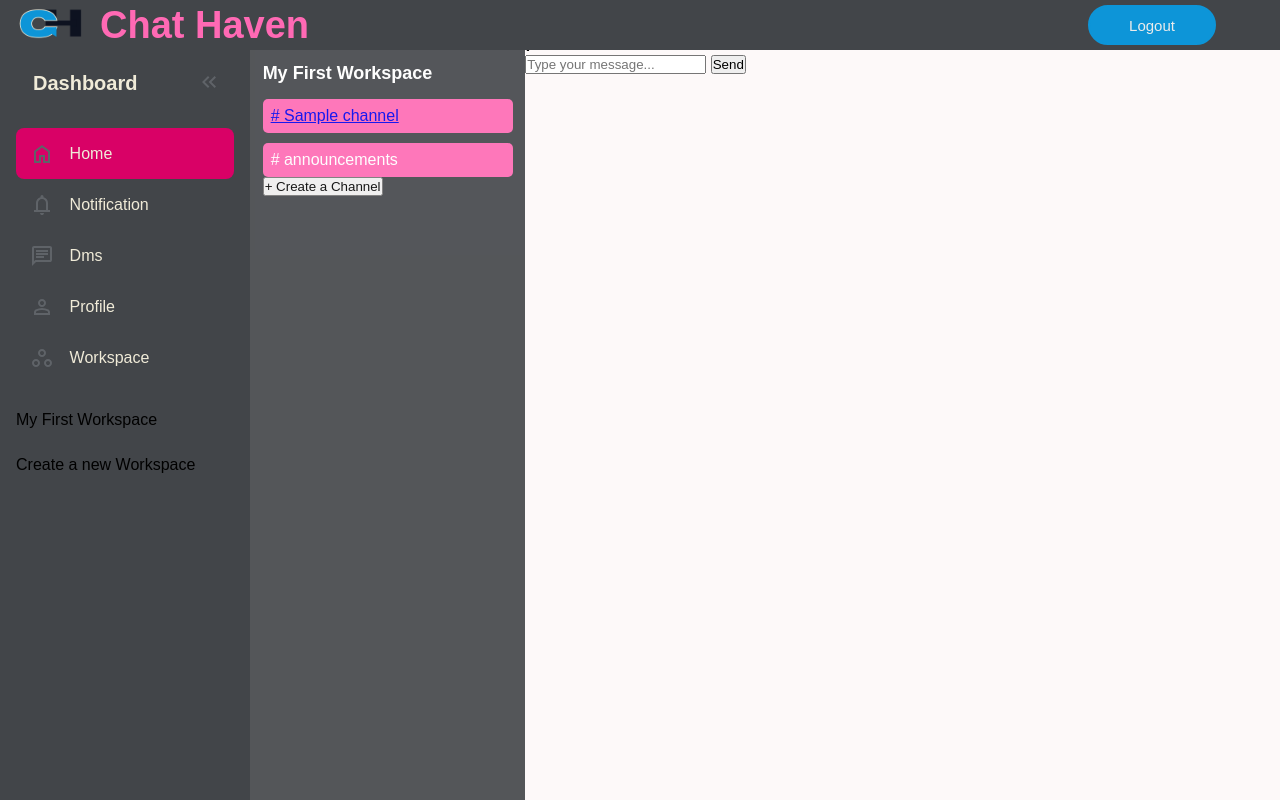
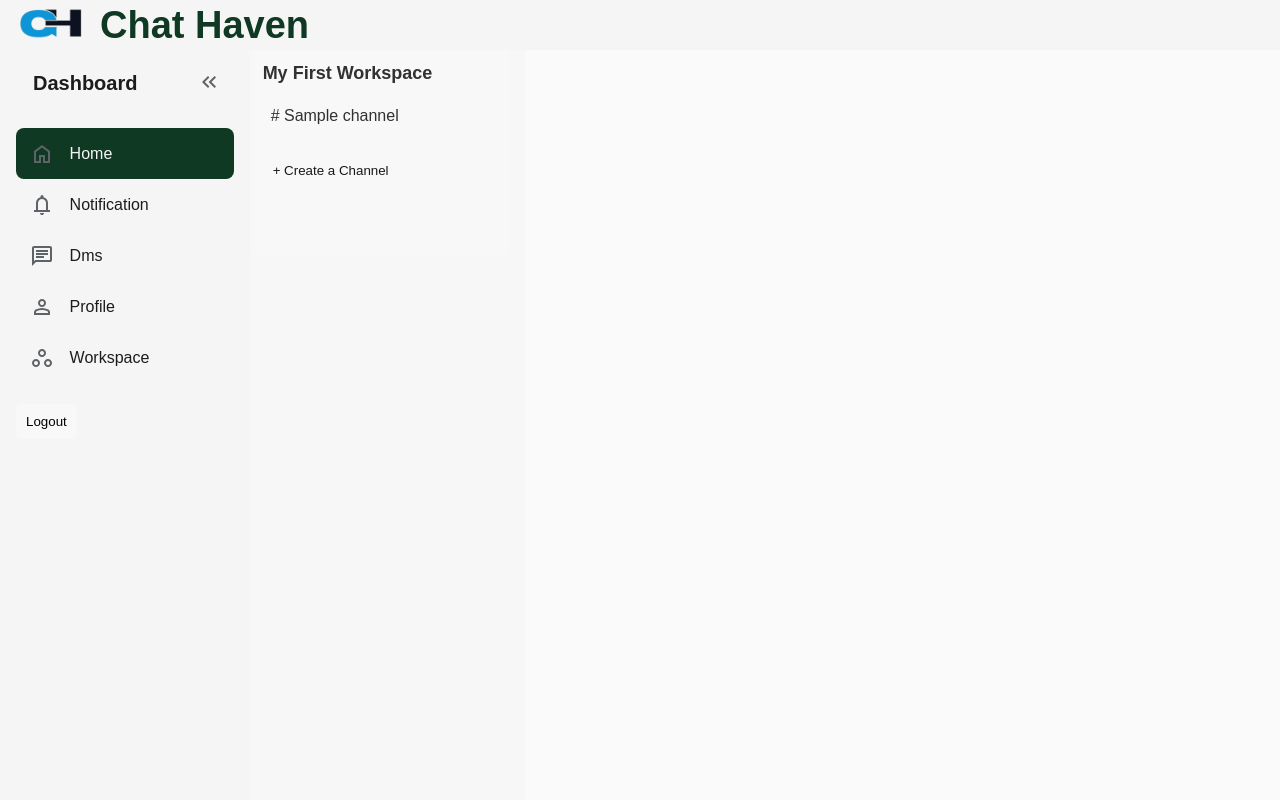
Before and after one commit to First-Time-Coders/FirstTimeCoders-SOEN341_Project_W25, a Django app: template api/templates/api/dashboard-admin.html in a window 1280 px wide. Run offline with Django 4.2, Linux system fonts and the light colour scheme; the template is opened without the code that fills it: most values are stand-ins (such as "Sample title", 1, 10 or a date in 2020); one stand-in notice (Sample message) is shown; some libraries are stand-ins or nearby versions.

Commit message:
worked on frontend

```diff
--- a/api/static/css/dashboard.css
+++ b/api/static/css/dashboard.css
@@ -4,22 +4,41 @@
  }
 
  body {
-     font-family: 'work sans', sans-serif;
+     font-family: Arial, sans-serif;
      min-height: 100vh;
      max-height: 100dvh;
-     background-color: #FDF9F9;
+     background-color: #FAFAFA;
      color: black;
      display: grid;
      grid-template-columns: auto 1fr;
      height: 100vh;
  }
 
+ a {
+     text-decoration: none;
+ }
+
+ #logout-button {
+     margin-top: 20px;
+     padding: 10px;
+     text-align: center;
+     border-radius: 5px;
+     border: none;
+     cursor: pointer;
+     background: #F8F8F8;
+     transition: background 0.3s ease;
+}
+
+ #logout-button:hover {
+     background-color: #0F3923;
+     color: #F5F5F5;
+ }
 
  #topbar {
     width: 100%;
     height: 50px; /* Adjust height as needed */
-    background-color: #424549; /* Dark background */
-    color: hotpink;
+    background-color: #F5F5F5; /* Dark background */
+    color: #0F3923;
     display: flex;
     justify-content: space-between;
     align-items: center;
@@ -35,32 +54,7 @@
 
 }
 
- .logout{
-        margin-right: 5vw;
-        cursor: pointer;
- }
 
- .logout button{
-      background: #0d95d8;
-    color: #ECECEB;
-    border-radius: 10vw ;
-    width: 10vw;
-    height: 5vh;
-    cursor: pointer;
-    font-size: 15px;
-    align-items: center;
-    box-sizing: border-box;
-    margin: 0.5vh 0;
-
-    transition-duration: 0.4s;
-    border: 2px solid #0d95d8;
- }
-
- .logout button:hover{
-     background-color: #ECECEB;
-    border-color: #0d95d8; /*#1b8655*/
-    color: #0d95d8;
- }
 
  .page-container {
     display: flex;
@@ -77,7 +71,7 @@
      box-sizing: border-box;
      width: 250px;
      padding: 5px 1em;
-     background-color: #424549; /*Change it (background color of sidebar*/
+     background-color: #F5F5F5;
 
      position: sticky;
      top: 0;
@@ -117,7 +111,7 @@
      text-decoration: none;
      border-radius: .5em;
      padding: .85em;
-     color: #f0ebd8;
+     color: #1C1C1E;
      display: flex;
      align-items: center;
      gap: 1em;
@@ -129,7 +123,8 @@
  }
 
  #sidebar ul li.active a {
-     background: #D90166;
+     background: #0F3923;
+     color: #F5F5F5;
 
  }
 
@@ -150,25 +145,12 @@
 
  }
 
- .dropdown-btn:hover .sub-workspace:hover {
-     display: block;
-
- }
 
 
  #sidebar .sub-menu.show {
      grid-template-rows: 1fr;
  }
 
-
- .dropdown-btn {
-     width: 100%;
-     text-align: left;
-     background: none;
-     border: none;
-     font: inherit;
-     cursor: pointer;
- }
 
  #toggle-btn {
      margin-left: auto;
@@ -202,10 +184,10 @@
 
  .container-channels {
             width: 250px;
-            background-color: #424549;
+            background-color: #F8F8F8;
             opacity: .9;
 
-            color: white;
+            color:  #1C1C1E;
             height:100vh;
             padding: .79em;
 
@@ -225,26 +207,37 @@
 
         .channel {
             padding: 8px;
-            background-color: hotpink;
             border-radius: 5px;
             cursor: pointer;
             transition: background 0.3s ease;
+            color: #1C1C1E;
         }
 
+
+
         .channel:hover {
-            background-color: #D90166;
+            background-color: #0F3923;
+            color: #F5F5F5;
         }
 
         .create-channel {
             margin-top: 20px;
             padding: 10px;
             text-align: center;
-            background-color: #D90166;
             border-radius: 5px;
+            border: none;
             cursor: pointer;
+            background: #F8F8F8;
             transition: background 0.3s ease;
         }
 
         .create-channel:hover {
-            background-color: hotpink;
+            background-color: #0F3923;
+            color: #F5F5F5;
+
         }
+
+
+.channel-info-container {
+
+}
--- a/api/templates/api/dashboard-admin.html
+++ b/api/templates/api/dashboard-admin.html
@@ -18,11 +18,7 @@
             <span>Chat Haven</span>
         </div>
     </div>
-    <div class="logout">
-        <form>
-            <button formaction="{% url 'logout' %}">Logout</button>
-        </form>
-    </div>
+
 </header>
 <div class="page-container">
 <nav id="sidebar">
@@ -68,26 +64,19 @@
                 </a>
             </li>
 
-            <li class="dropdown">
-
-                <div class="dropdown-menu">
-                    <button class="dropdown-btn">
+            <li>
+                <a href="">
                     <img src="{% static 'icons/workspace-icon.svg' %}" alt="SVG Icon">
                     <span>Workspace</span>
-                </button>
-
-                     <ul class="sub-workspace">
-
-                        <li><a href="#"></a>My First Workspace</li>
-                        <li><a href="#"></a>Create a new Workspace</li>
-
-                </ul>
-
-                </div>
+                </a>
 
 
             </li>
-
+             <div class="logout">
+                <form>
+                    <button id="logout-button" formaction="{% url 'logout' %}">Logout</button>
+                </form>
+            </div>
 
 
         </ul>
@@ -107,11 +96,10 @@
             {% empty %}
             <p>No channels yet.</p>
             {% endfor %}
-            <div class="channel"># announcements</div>
 
         </div>
             <form>
-                <button formaction="{% url 'create-channel' %}">+ Create a Channel</button>
+                <button class="create-channel" formaction="{% url 'create-channel' %}">+ Create a Channel</button>
             </form>
         </div>
     </main>
@@ -119,32 +107,13 @@
 </div>
 
 
- <div class="chat-container">
+ <div class="channel-info-container">
 
-        <div class="channel-header">
-            <h1 id="channel-name">Channel Name</h1>
-        </div>
 
-        <div class="message-container" id="message-container">
-            <!-- where the messages should be loaded i hope -->
-            {% for message in messages %}
-            <div class="message">
-                <p><strong>{{ message.user_id }}:</strong> {{ message.content }}</p>
-            </div>
-            {% empty %}
-            <p>It's quiet in here...</p>
-            {% endfor %}
-        </div>
+            <h1 id="channel-name">Channel Info</h1>
 
-        <div class="message-input">
-            <form method="POST" action="% dashboard-admin/messages/ 'messages_view' channel_id=channel_id %">
 
-                {% csrf_token %}
-                <input type="text" name="message" placeholder="Type your message...">
-                <button type="submit">Send</button>
-            </form>
 
-        </div>
     </div>
 
 <script defer>
```
Also changed, not shown: api/static/css/message.css (+6 -5 lines).
